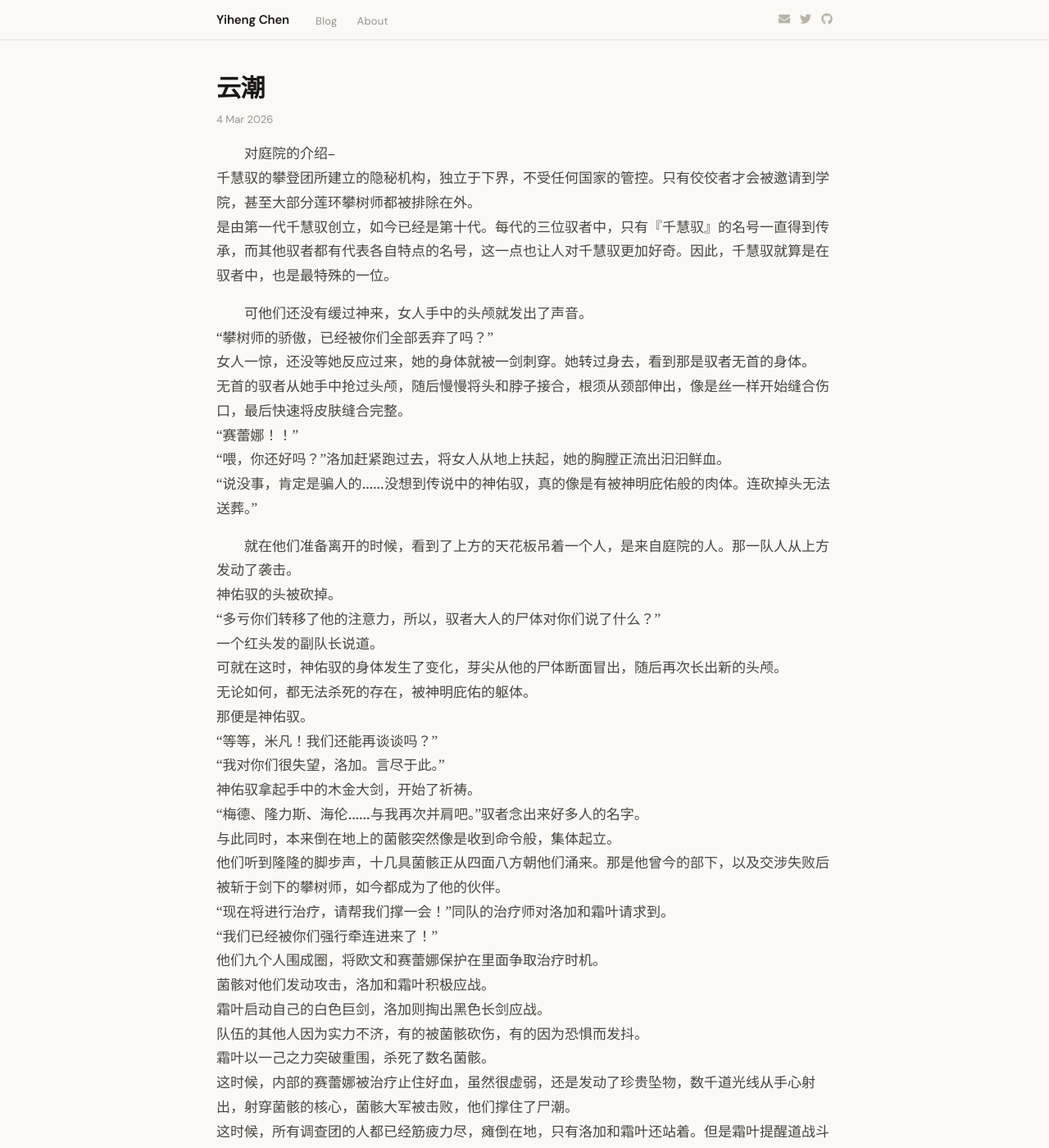
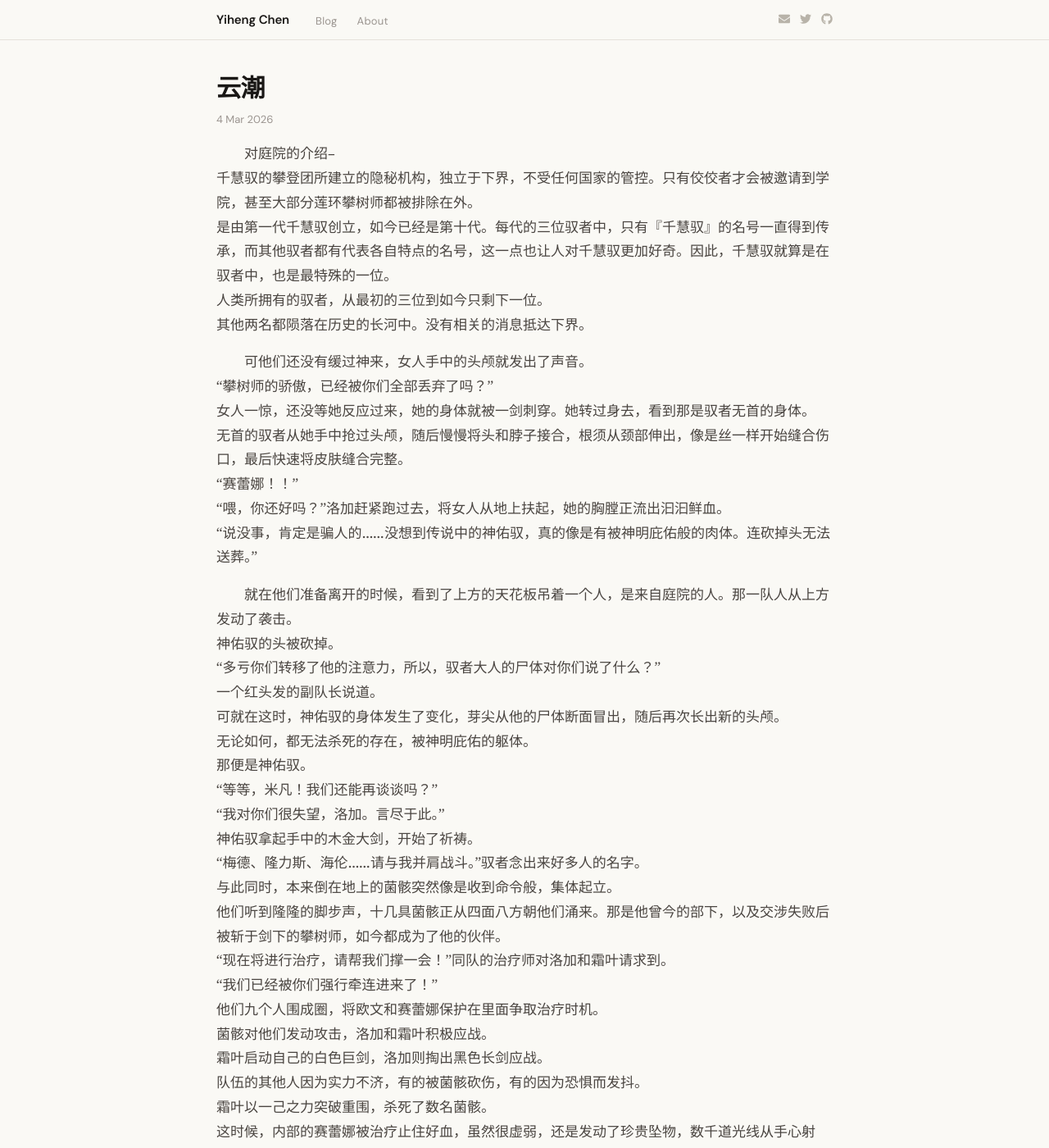
Before and after one commit to yihenc/yihenc.github.io, a Jekyll site: the page built from _posts/2026-03-04-云潮.md, in a window 1280 px wide and 1400 px high. Shown: the whole window at 82% size. Built offline with Jekyll 4.4.1, drawn with Linux system fonts in a browser that asks for light colours; nearby versions of some CDN libraries.

Commit message:
Update: 云潮

```diff
--- a/_posts/2026-03-04-云潮.md
+++ b/_posts/2026-03-04-云潮.md
@@ -6,6 +6,9 @@ date: 2026-03-04 00:00 +0000
 对庭院的介绍--
 千慧驭的攀登团所建立的隐秘机构，独立于下界，不受任何国家的管控。只有佼佼者才会被邀请到学院，甚至大部分莲环攀树师都被排除在外。
 是由第一代千慧驭创立，如今已经是第十代。每代的三位驭者中，只有『千慧驭』的名号一直得到传承，而其他驭者都有代表各自特点的名号，这一点也让人对千慧驭更加好奇。因此，千慧驭就算是在驭者中，也是最特殊的一位。
+人类所拥有的驭者，从最初的三位到如今只剩下一位。
+其他两名都陨落在历史的长河中。没有相关的消息抵达下界。
+
 
 
 
@@ -28,7 +31,7 @@ date: 2026-03-04 00:00 +0000
 “等等，米凡！我们还能再谈谈吗？”
 “我对你们很失望，洛加。言尽于此。”
 神佑驭拿起手中的木金大剑，开始了祈祷。
-“梅德、隆力斯、海伦……与我再次并肩吧。”驭者念出来好多人的名字。
+“梅德、隆力斯、海伦……请与我并肩战斗。”驭者念出来好多人的名字。
 与此同时，本来倒在地上的菌骸突然像是收到命令般，集体起立。
 他们听到隆隆的脚步声，十几具菌骸正从四面八方朝他们涌来。那是他曾今的部下，以及交涉失败后被斩于剑下的攀树师，如今都成为了他的伙伴。
 “现在将进行治疗，请帮我们撑一会！”同队的治疗师对洛加和霜叶请求到。
```
